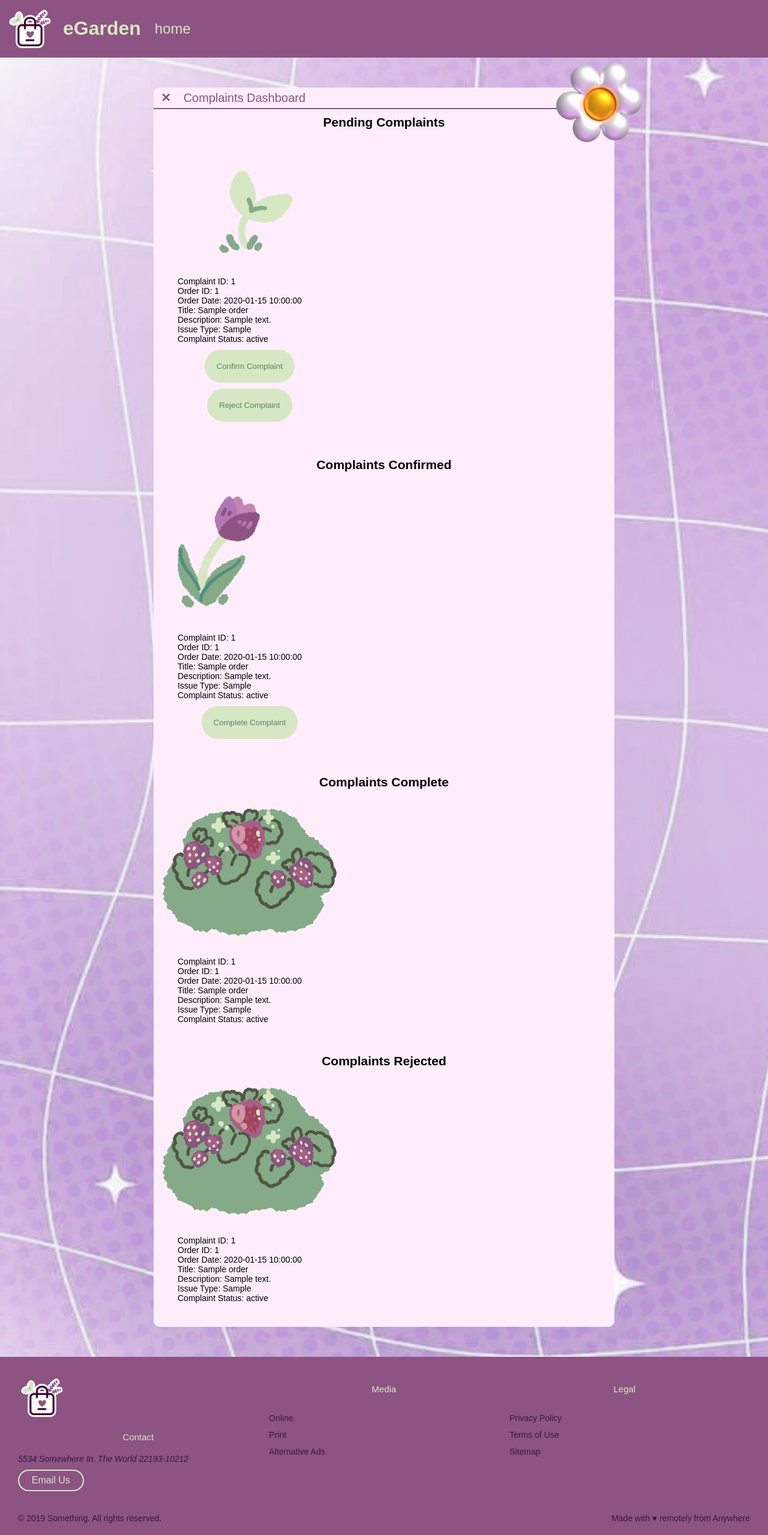
After one commit to Kyleeg0619/CSET-180-Soft-Project, a Flask app: template templates/vendor_complaints.html in a window 1280 px wide. The commit adds this page. Shown: the whole page at 60% size. Run offline with Flask 3, Linux system fonts and the light colour scheme; the template is opened without the code that fills it: most values are stand-ins (such as "Sample title", 1, 10 or a date in 2020); some web fonts are replaced.

Commit message:
full complaint functionality
include quality of life improvements

```diff
--- a/main.py
+++ b/main.py
@@ -73,7 +73,7 @@ def login():
         password = request.form['password']
         email = request.form['email']
 
-        if username == 'admin' and password == 'admin':
+        if (username == 'admin' and password == 'admin') or (username == 'admin2' and password == 'admin2'):
             session['loggedin'] = True
             session['username'] = 'admin'
             session['user_type'] = 'admin'
@@ -520,7 +520,9 @@ def customer(page=1):
 
         products = conn.execute(text('SELECT * FROM products LIMIT :per_page OFFSET :page'),{'per_page':per_page,'page':page_limit}).fetchall()
 
-    return render_template('customer.html', account=account, products=products, page=page, per_page=per_page)
+        current_date = datetime.datetime.now()
+
+    return render_template('customer.html', account=account, products=products, page=page, per_page=per_page, current_date=current_date)
 
 @app.route('/search', methods=['GET', 'POST'])
 def search():
@@ -613,7 +615,7 @@ def add_to_cart():
             }
         )
 
-    return redirect(url_for('product', product_id=product_id))
+    return redirect(url_for('customer'))
 
 
 @app.route('/cart')
@@ -685,6 +687,14 @@ def place_order():
             WHERE ci.user_id = :user_id
         '''), {'user_id': user_id}).fetchall()
 
+        cart_item_ids = conn.execute(
+            text('SELECT product_id FROM cart_items WHERE user_id = :user_id'),
+            {'user_id': user_id}
+        ).fetchall()
+
+        product_ids = [row[0] for row in cart_item_ids]
+        product_list = ','.join(map(str,product_ids))
+
         if not cart_items:
             return redirect(url_for('view_cart'))
 
@@ -692,15 +702,16 @@ def place_order():
 
         # Insert the order
         conn.execute(text('''
-            INSERT INTO orders (user_id, full_name, address, payment_info, order_date, total_items)
-            VALUES (:user_id, :full_name, :address, :payment_info, :order_date, :total_items)
+            INSERT INTO orders (user_id, full_name, address, payment_info, order_date, total_items,item_list)
+            VALUES (:user_id, :full_name, :address, :payment_info, :order_date, :total_items,:item_list)
         '''), {
             'user_id': user_id,
             'full_name': full_name,
             'address': address,
             'payment_info': payment_info,
             'order_date': now,
-            'total_items': len(cart_items)
+            'total_items': len(cart_items),
+            'item_list':product_list
         })
 
         # Update product quantities
@@ -750,6 +761,130 @@ def view_orders():
 
     return render_template('view_orders.html', orders=orders)
 
+@app.route('/complaints/<int:order_id>', methods=['GET', 'POST'])
+def complaint(order_id):
+    complaint_validity = ''
+    rejected = 'rejected'
+
+    with engine.begin() as conn:
+        order = conn.execute(
+            text('SELECT * FROM orders WHERE order_id = :order_id'),
+            {'order_id': order_id}
+        ).fetchone()
+
+    if request.method == 'POST':
+        complaint_date = datetime.datetime.now().date()
+        complaint_title = request.form['complaint_title']
+        complaint_desc = request.form['complaint_desc']
+        complaint_demand = request.form['complaint_demand']
+
+        with engine.begin() as conn:
+            order = conn.execute(
+            text('SELECT * FROM orders WHERE order_id = :order_id'),
+            {'order_id': order_id}
+        ).fetchone()
+
+            product_list = order.item_list.split(',')
+            print(product_list)
+            for product_id in product_list:
+                warranty = conn.execute(text('SELECT product_warranty FROM products WHERE product_id = :product_id'),{'product_id':product_id}).fetchone()
+                print(warranty)
+                warranty_str = warranty[0]
+                print(warranty_str)
+                print(complaint_date)
+
+                if warranty_str < complaint_date and complaint_demand == 'warranty':
+                    complaint_validity = 'invalid'
+                    break
+                else:
+                    complaint_validity = 'valid'
+
+                if complaint_validity == 'valid':
+                    conn.execute(
+                    text('''
+                        INSERT INTO complaints (
+                            order_id, order_date, complaint_date,
+                            complaint_title, complaint_desc, complaint_demand
+                        )
+                        VALUES (
+                            :order_id, :order_date, :complaint_date,
+                            :complaint_title, :complaint_desc, :complaint_demand
+                        )
+                    '''), {
+                        'order_id': order_id,
+                        'order_date': order.order_date,
+                        'complaint_date': complaint_date,
+                        'complaint_title': complaint_title,
+                        'complaint_desc': complaint_desc,
+                        'complaint_demand': complaint_demand
+                    }
+                )
+                elif complaint_validity == 'invalid':
+                    conn.execute(
+                    text('''
+                        INSERT INTO complaints (
+                            order_id, order_date, complaint_date,
+                            complaint_title, complaint_desc, complaint_demand, complaint_status
+                        )
+                        VALUES (
+                            :order_id, :order_date, :complaint_date,
+                            :complaint_title, :complaint_desc, :complaint_demand, :complaint_status
+                        )
+                    '''), {
+                        'order_id': order_id,
+                        'order_date': order.order_date,
+                        'complaint_date': complaint_date,
+                        'complaint_title': complaint_title,
+                        'complaint_desc': complaint_desc,
+                        'complaint_demand': complaint_demand,
+                        'complaint_status': rejected
+                    }
+                )
+        return redirect(url_for('customer'))
+
+    return render_template('complaint.html', order=order)
+
+@app.route('/vendor/complaints', methods=['GET','POST'])
+def complaint_status():
+    if 'username' not in session:
+        return redirect(url_for('login'))
+
+    with engine.begin() as conn:
+        complaints_rejected = conn.execute(text('SELECT * FROM complaints WHERE complaint_status ="rejected"')).fetchall()
+        complaints_pending = conn.execute(text('SELECT * FROM complaints WHERE complaint_status = "pending"')).fetchall()
+        complaints_confirmed = conn.execute(text('SELECT * FROM complaints WHERE complaint_status = "confirmed"')).fetchall()
+        complaints_complete = conn.execute(text('SELECT * FROM complaints WHERE complaint_status = "complete"')).fetchall()
+
+    return render_template('vendor_complaints.html', complaints_rejected=complaints_rejected,complaints_pending=complaints_pending,complaints_confirmed=complaints_confirmed,complaints_complete=complaints_complete)
+
+@app.route('/complaints_pending',methods=['POST'])
+def complaints_pending():
+    order_id = request.form['order_id']
+    complaint_id = request.form['complaint_id']
+    with engine.begin() as conn:
+        if request.method == 'POST':
+            action = request.form.get('action')
+            if action == 'confirm':
+                conn.execute(text('UPDATE complaints SET complaint_status = "confirmed" WHERE order_id = :order_id AND complaint_id = :complaint_id'),{'order_id':order_id,'complaint_id':complaint_id})
+            elif action == 'reject':
+                conn.execute(text('UPDATE complaints SET complaint_status = "rejected" WHERE order_id = :order_id AND complaint_id = :complaint_id'),{'order_id':order_id,'complaint_id':complaint_id})
+            return redirect(url_for('complaint_status'))
+
+@app.route('/complaints_confirmed',methods=['POST'])
+def complaints_confirmed():
+    order_id = request.form['order_id']
+    complaint_id = request.form['complaint_id']
+    with engine.begin() as conn:
+        conn.execute(text('UPDATE complaints SET complaint_status = "complete" WHERE order_id = :order_id AND complaint_id = :complaint_id'),{'order_id':order_id,'complaint_id':complaint_id})
+    return redirect(url_for('complaint_status'))
+
+@app.route('/complaints_rejected',methods=['POST'])
+def complaints_rejected():
+    order_id = request.form['order_id']
+    complaint_id = request.form['complaint_id']
+    with engine.begin() as conn:
+        conn.execute(text('UPDATE complaints SET complaint_status = "rejected" WHERE order_id = :order_id AND complaint_id = :complaint_id'),{'order_id':order_id,'complaint_id':complaint_id})
+    return redirect(url_for('complaint_status'))
 # *** END OF CUSTOMER FUNCTIONALITY ***
 
 # *** Run & Debug ***
--- a/static/styles/styles.css
+++ b/static/styles/styles.css
@@ -22,13 +22,14 @@
   src: url(../fonts/roundedvale.ttf);
 }
 
-body, button, input {
+body, button, input, textarea {
   font-family: Titlefont, Arial, Helvetica, sans-serif;
 }
 
 /* Base.html */
   .barItem{
-    display: inline-block;
+    display: inline-flex;
+    align-items: center;
   }
 
   .logo {
@@ -352,24 +353,24 @@ body, button, input {
     }
 
     .sign-up {
-      font-family: 'Lato', sans-serif;
       display: block;
       border: 3px solid var(--Violet--);
       background: none;
       padding: 10px;
       border-radius: 50px;
-      color: #381941;
+      color: var(--Violet--);
       margin: 5px auto;
       font-size: 14px;
       text-decoration: none;
-      padding: 15px 8px;
-      width: 60%;
+      padding: 10px 15px;
+      width: max-content;
   }
 
   .sign-up:hover {
     background-color: #381941;
-    color: white;
-    transition: background-color 0.2s;
+    border: 3px solid var(--lt-Violet--);
+    color: var(--pastel-purple--);
+    transition: all 0.2s;
 }
 
 .product_form {
@@ -415,7 +416,7 @@ hr {
   padding: 10px 20px;
 }
 
-.filter button {
+.filter button, .view-order {
   z-index: -1;
   background: var(--Violet--);
   color: var(--pastel-purple--);
@@ -424,6 +425,8 @@ hr {
   padding: 10px;
   display: block;
   margin: 0 auto;
+  width: max-content;
+  text-decoration: none;
 }
 
 .filter select {
--- a/templates/vendor.html
+++ b/templates/vendor.html
@@ -178,6 +178,11 @@ h2, h3 {
                             Orders
                         </a>
                     </div>
+                    <div>
+                        <a href="{{ url_for('complaint_status') }}" class="sign-up">
+                            Complaints
+                        </a>
+                    </div>
                 </div>
             </div>
         </section>
--- /dev/null
+++ b/templates/vendor_complaints.html
@@ -0,0 +1,174 @@
+<style>
+    body {
+        background: url(../static/images/order-dashboard.png);
+        background-repeat: none;
+        background-size: cover;
+    }
+
+    #pending, #confirm, #handed, #shipped {
+        display: inline-block;
+        width: 300px;
+        margin: 10px;
+    }
+
+    #pending img {
+        width: 200px;
+    }
+
+    #confirm img {
+        width: 200px;
+    }
+
+    #handed img, #shipped img {
+        width: 300px;
+    }
+
+    #daisy {
+        position: absolute;
+        width: 150px;
+        right: -50px;
+        top: -50px;
+    }
+
+    .order-status {
+        display: block;
+        align-self: center;
+        width: 60%;
+        background: var(--pastel-purple--);
+        margin: 50px auto;
+        border-radius: 10px;
+        position: relative;
+    }
+
+
+
+    .shrub {
+        display: block;
+        margin: 0 auto;
+    }
+
+    .card {
+        padding: 20px;
+        margin: 10px;
+    }
+
+    .card button {
+        display: block;
+        background: var(--Celadon--);
+        border: none;
+        color: #5b8463;
+        padding: 20px;
+        margin: 10px auto;
+        border-radius: 50px;
+    }
+
+    .card button:hover {
+        background: #5b8463;
+        color: var(--grey-purple--);
+    }
+
+    h2 {
+        text-align: center;
+        margin: 10px 0 20px 0;
+    }
+
+    h1 {
+        display: inline-block;
+    }
+    #x-icon {
+        display: inline-block;
+    }
+
+    #tab-title {
+        display: inline-block;
+        color: var(--Violet--);
+        padding: 5px;
+        font-size: 20px;
+    }
+</style>
+
+{% extends 'base.html' %}
+    {% block content %}
+<div class="order-status">
+    <img src="../static/images/3d-daisy.png" alt="" id="daisy">
+    <p id="x-icon">&#10005;</p>
+    <p id="tab-title">Complaints Dashboard</p>
+    <hr>
+    <h2>Pending Complaints</h2>
+    {% for order in complaints_pending %}
+        <form method="POST" action="{{ url_for('complaints_pending') }}" id="pending">
+            <img src="../static/images/sprout.PNG" alt="" class="shrub">
+            <div class="card">
+                <p>Complaint ID: {{order.complaint_id}}</p>
+                <p>Order ID: {{ order.order_id }}</p>
+                <p>Order Date: {{ order.order_date }}</p>
+                <p>Title: {{order.complaint_title}}</p>
+                <p>Description: {{order.complaint_desc}}</p>
+                <p>Issue Type: {{order.complaint_demand}}</p>
+                <p>Complaint Status: {{ order.complaint_status }}</p>
+
+                <input type="hidden" name="order_id" value="{{order.order_id}}">
+                <input type="hidden" name="complaint_id" value="{{order.complaint_id}}">
+
+                <button type="submit" value="confirm" name="action">Confirm Complaint</button>
+
+                <button type="submit" value="reject" name="action">Reject Complaint</button>
+            </div>
+        </form>
+    {% endfor %}
+
+    <h2>Complaints Confirmed</h2>
+    {% for order in complaints_confirmed %}
+        <form method="POST" action="{{ url_for('complaints_confirmed') }}" id="confirm">
+            <img src="../static/images/tulip.PNG" alt="" class="tulip">
+            <div class="card">
+                <p>Complaint ID: {{order.complaint_id}}</p>
+                <p>Order ID: {{ order.order_id }}</p>
+                <p>Order Date: {{ order.order_date }}</p>
+                <p>Title: {{order.complaint_title}}</p>
+                <p>Description: {{order.complaint_desc}}</p>
+                <p>Issue Type: {{order.complaint_demand}}</p>
+                <p>Complaint Status: {{ order.complaint_status }}</p>
+
+                <input type="hidden" name="order_id" value="{{order.order_id}}">
+                <input type="hidden" name="complaint_id" value="{{order.complaint_id}}">
+
+                <button type="submit">Complete Complaint</button>
+            </div>
+        </form>
+    {% endfor %}
+
+    <h2>Complaints Complete</h2>
+    {% for order in complaints_complete %}
+        <form method="POST" action="" id="handed">
+            <img src="../static/images/strawberry.PNG" alt="" class="shrub">
+            <div class="card">
+                <p>Complaint ID: {{order.complaint_id}}</p>
+                <p>Order ID: {{ order.order_id }}</p>
+                <p>Order Date: {{ order.order_date }}</p>
+                <p>Title: {{order.complaint_title}}</p>
+                <p>Description: {{order.complaint_desc}}</p>
+                <p>Issue Type: {{order.complaint_demand}}</p>
+                <p>Complaint Status: {{ order.complaint_status }}</p>
+            </div>
+        </form>
+    {% endfor %}
+
+    <h2>Complaints Rejected</h2>
+    {% for order in complaints_rejected %}
+        <form method="POST" action="{{ url_for('complaints_rejected') }}" id="shipped">
+            <img src="../static/images/strawberry.PNG" alt="" class="shrub">
+            <div class="card">
+                <p>Complaint ID: {{order.complaint_id}}</p>
+                <p>Order ID: {{ order.order_id }}</p>
+                <p>Order Date: {{ order.order_date }}</p>
+                <p>Title: {{order.complaint_title}}</p>
+                <p>Description: {{order.complaint_desc}}</p>
+                <p>Issue Type: {{order.complaint_demand}}</p>
+                <p>Complaint Status: {{ order.complaint_status }}</p>
+            </div>
+        </form>
+    {% endfor %}
+</div>
+
+{% endblock %}
```
Also changed, not shown: templates/cart.html (+7 -6 lines), templates/complaint.html (added, +100 -0 lines), templates/customer.html (+5 -6 lines), templates/view_orders.html (+32 -3 lines), static/images/crecent-moon.png (added), static/images/floral-laptop.PNG (added), static/images/moon-bkg.png (added), static/images/return.PNG (added).
